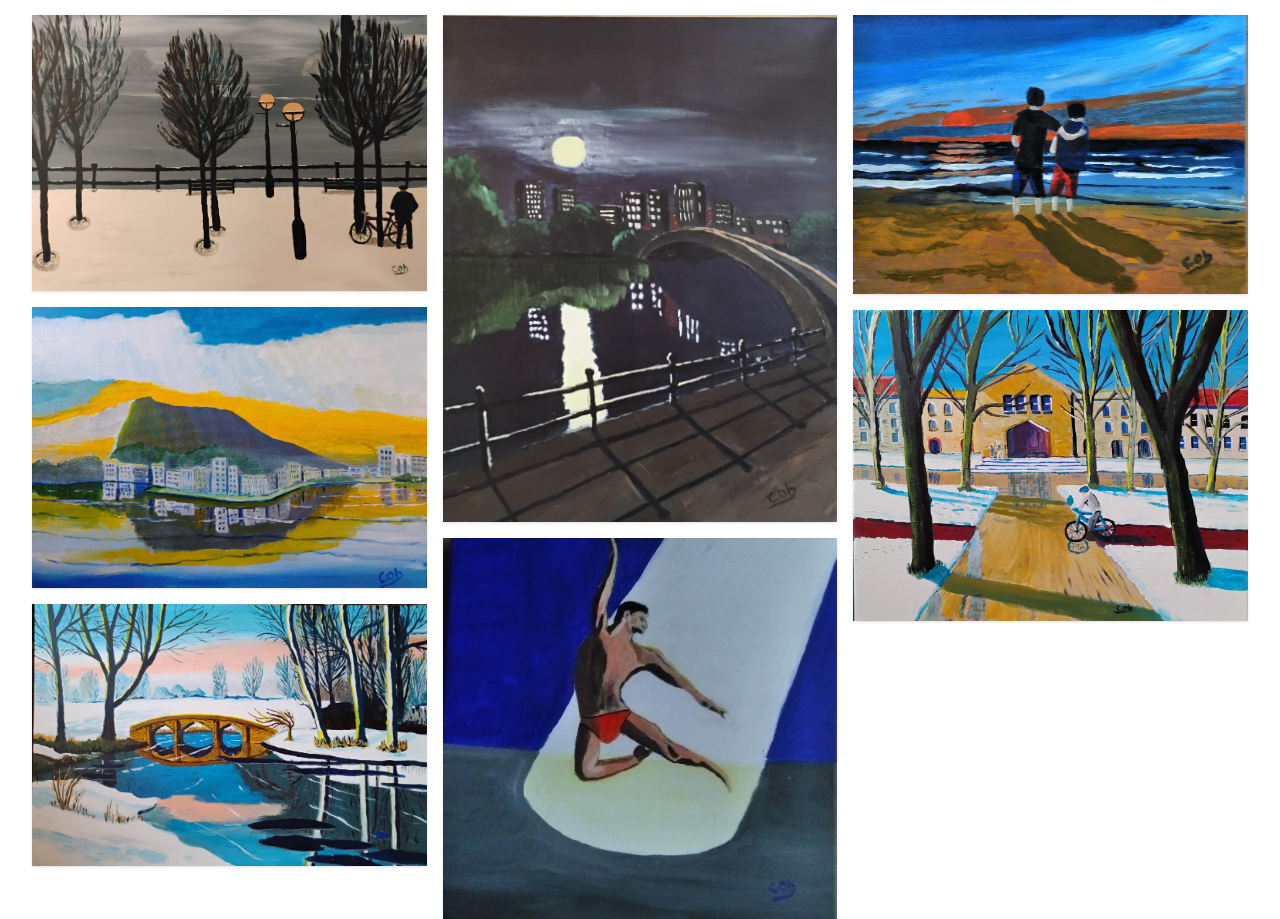
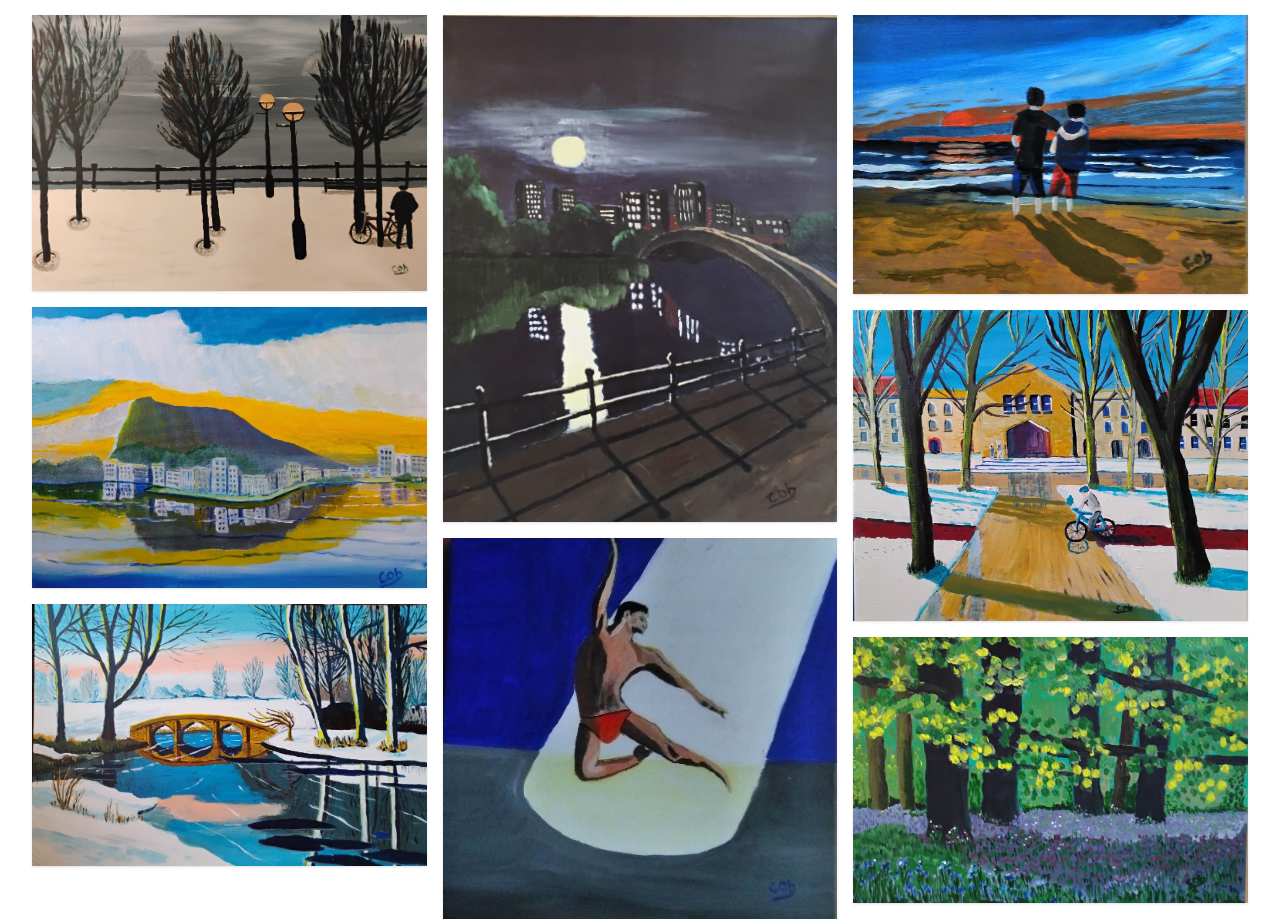
Before and after one commit to steve-obrien/colin, a plain HTML site: page index.html in a window 1280 px wide. Shown: the part 125-1044 px from the top of the page. Drawn offline with nearby package versions, Linux system fonts and the light colour scheme; some packages are replaced by stand-ins of ours; a script that the page names is missing.

Commit message:
Update index.html

```diff
--- a/index.html
+++ b/index.html
@@ -75,7 +75,7 @@
 		"The Dancer",
 		"Watching The Sunset",
 		"winter in stockholm",
-
+		"Bluebells carpet",
 	]
 
 	const { createApp } = Vue;
```
